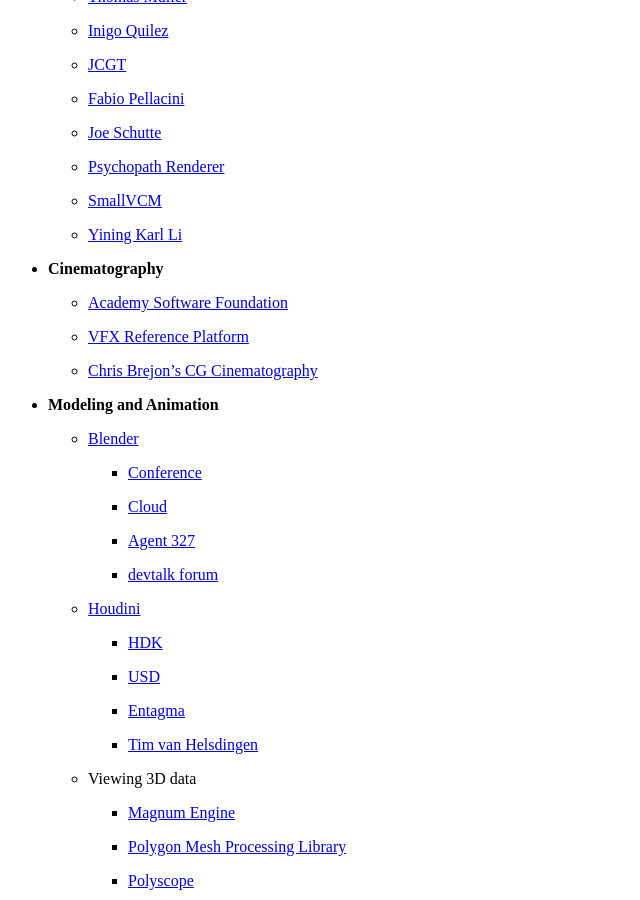
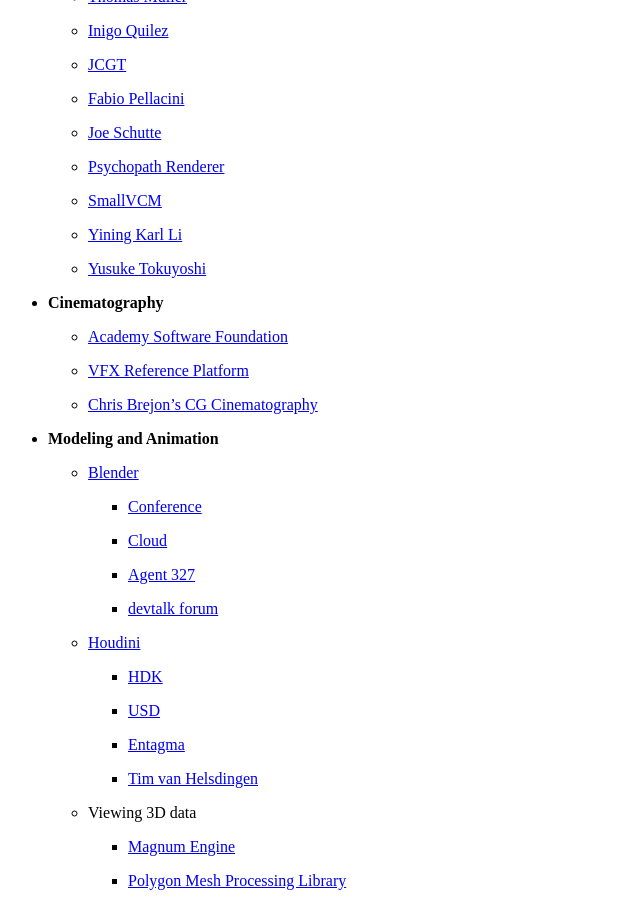
Before and after one commit to wahn/jan_walter_org, a Jekyll site: the page built from links/index.md, in a window 1280 px wide and 900 px high, scrolled down 4069 px. Shown: the whole window, without its empty margins (0-640 px from the left). Built offline with Jekyll 4.4.1, drawn with Linux system fonts in a browser that asks for light colours; Markdown is read by kramdown in place of the engine named in the settings.

Commit message:
Add Yusuke Tokuyoshi to Rendering Research.

```diff
--- a/links/index.md
+++ b/links/index.md
@@ -276,6 +276,8 @@
     - [SmallVCM](http://www.smallvcm.com)
 
     - [Yining Karl Li](https://www.yiningkarlli.com/index.html)
+
+    - [Yusuke Tokuyoshi](https://yusuketokuyoshi.com)
 
 * __Cinematography__
 
```
